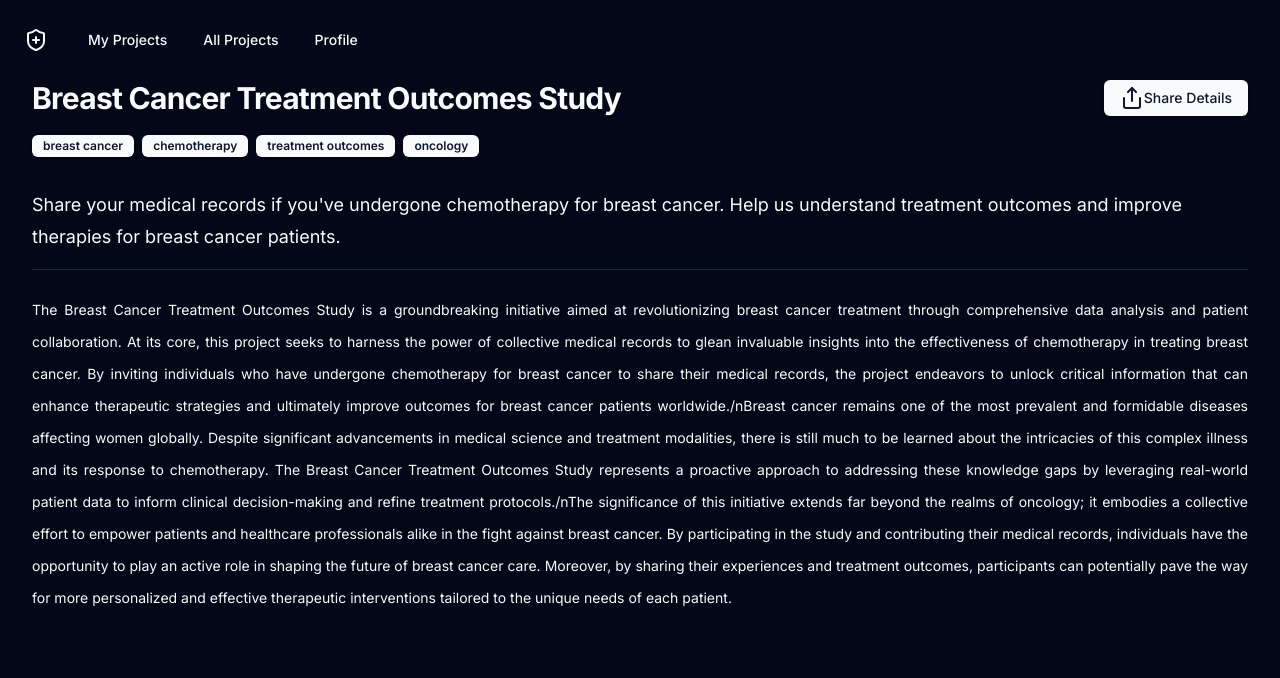
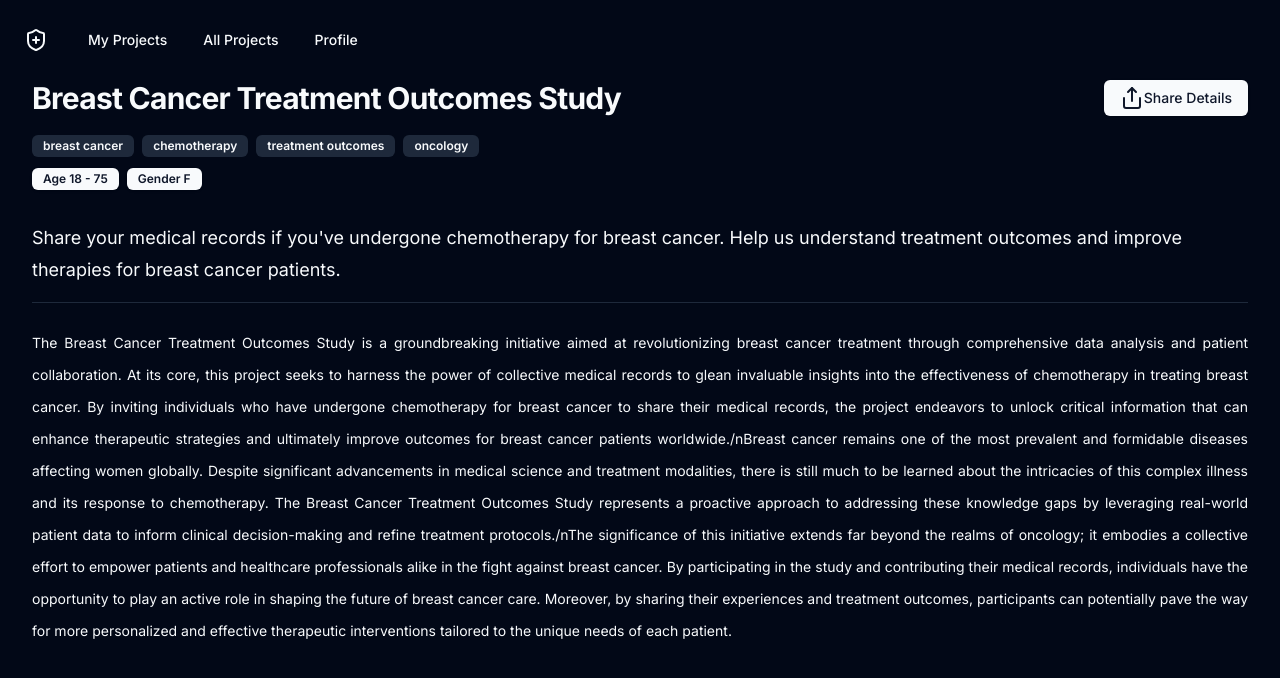
Before and after one commit to Deepika-kar/my-app, a Next.js app: page /projects/1 in a window 1280 px wide. Shown: the top 678 px of the page. Built offline with nearby package versions, Linux system fonts and the light colour scheme.

Commit message:
age and gender tag in details page

```diff
--- a/app/projects/[projectId]/page.jsx
+++ b/app/projects/[projectId]/page.jsx
@@ -26,11 +26,19 @@ const ProjectDetails = () => {
         </Button>
       </div>
       <div className="my-4">
-        {PROJECT.tags.map((tag) => (
-          <Badge className="mb-2 mr-2" key={tag}>
-            {tag}
+        <div>
+          {PROJECT.tags.map((tag) => (
+            <Badge variant="secondary" className="mb-2 mr-2" key={tag}>
+              {tag}
+            </Badge>
+          ))}
+        </div>
+        <div>
+          <Badge className="mb-2 mr-2">
+            Age {PROJECT.age[0]} - {PROJECT.age[1]}
           </Badge>
-        ))}
+          <Badge className="mb-2 mr-2">Gender {PROJECT.gender}</Badge>
+        </div>
       </div>
       <p className="mt-6 text-lg leading-8">{PROJECT.description}</p>
       <Separator className="my-4" />
```
